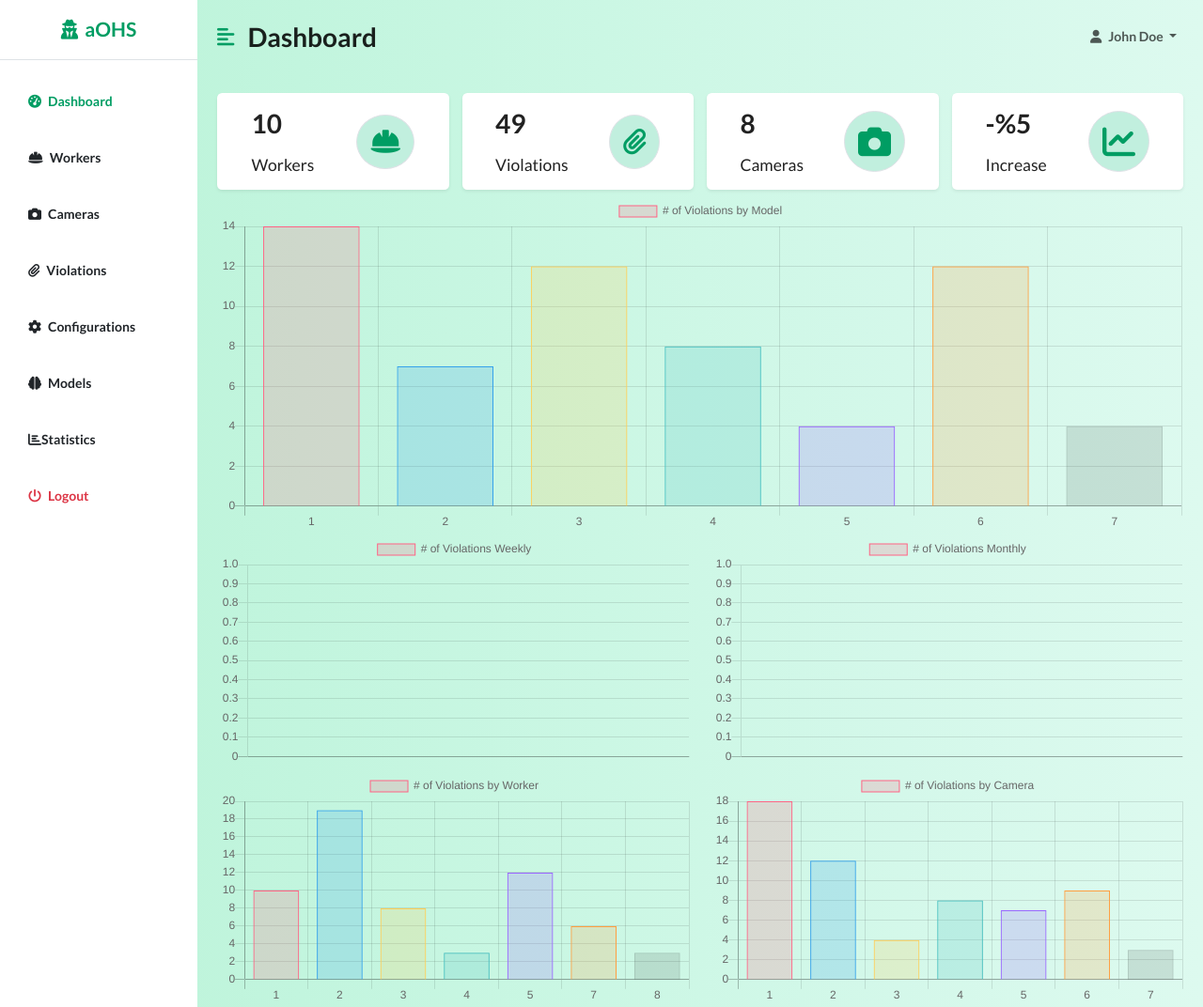
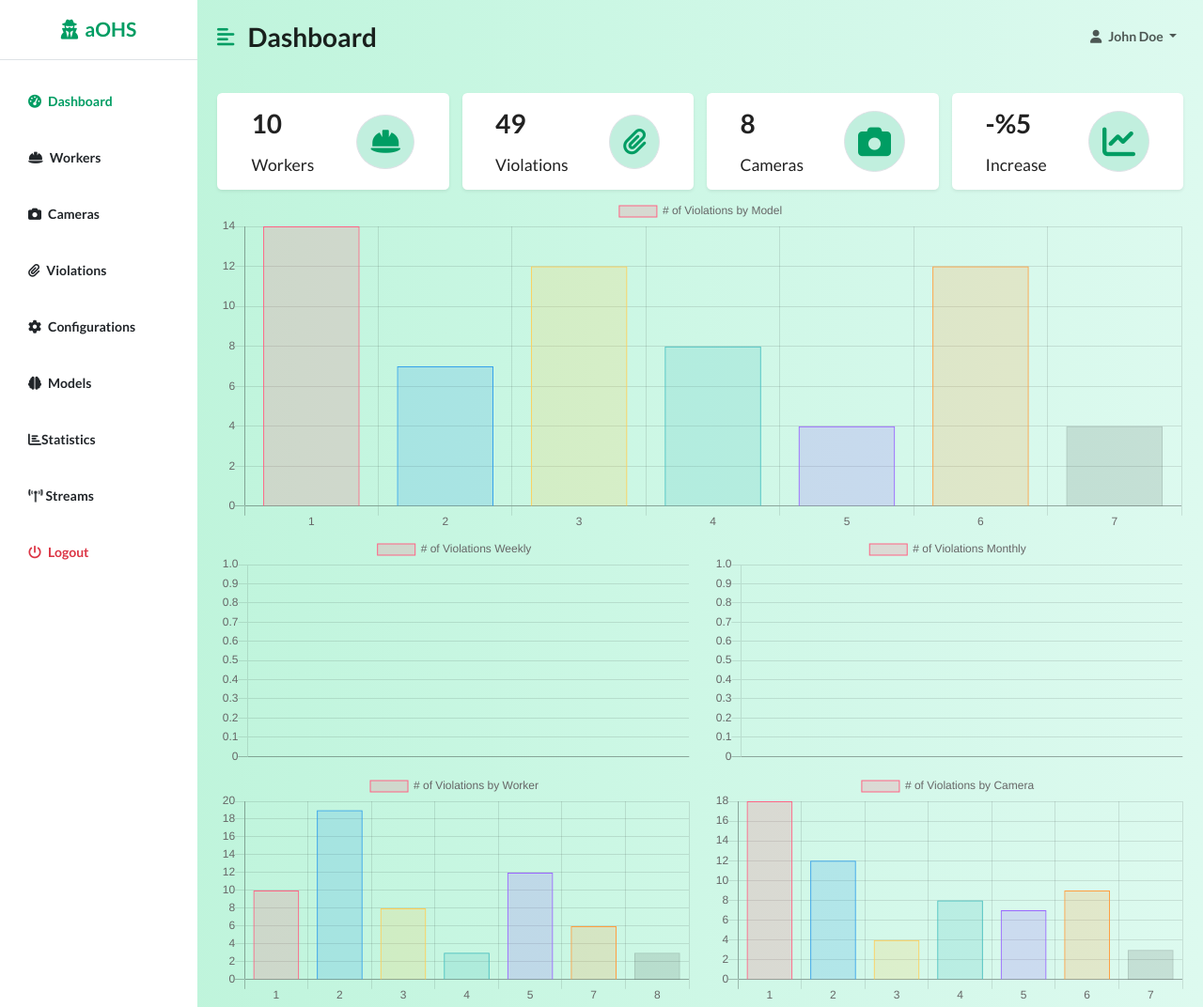
Before and after one commit to Cann23/aOHS, a Django app: page /dashboard/statistics/ in a window 1280 px wide. Shown: the top 1072 px of the page at 94% size. Run offline with Django 3.2, Linux system fonts and the light colour scheme; data comes from the database, SQL or seed files in the repository; some libraries are stand-ins or nearby versions.

Commit message:
#76 Added new stream page to statistics Dashboard.

```diff
--- a/django-app/aOHS/dashboard/templates/dashboard/dashboardStatistic.html
+++ b/django-app/aOHS/dashboard/templates/dashboard/dashboardStatistic.html
@@ -28,6 +28,8 @@
                 <a href="/dashboard/statistics/"
                    class="list-group-item list-group-item-action bg-transparent second-text fw-bold"><i
                         class="fa fa-bar-chart"></i>Statistics</a>
+                <a href="/dashboard/streams/" class="list-group-item list-group-item-action bg-transparent second-text fw-bold"><i
+                        class="fa fa-broadcast-tower fa-flip"></i> Streams</a>
                 <a href="#" class="list-group-item list-group-item-action bg-transparent text-danger fw-bold"><i
                         class="fas fa-power-off me-2"></i>Logout</a>
             </div>
```
